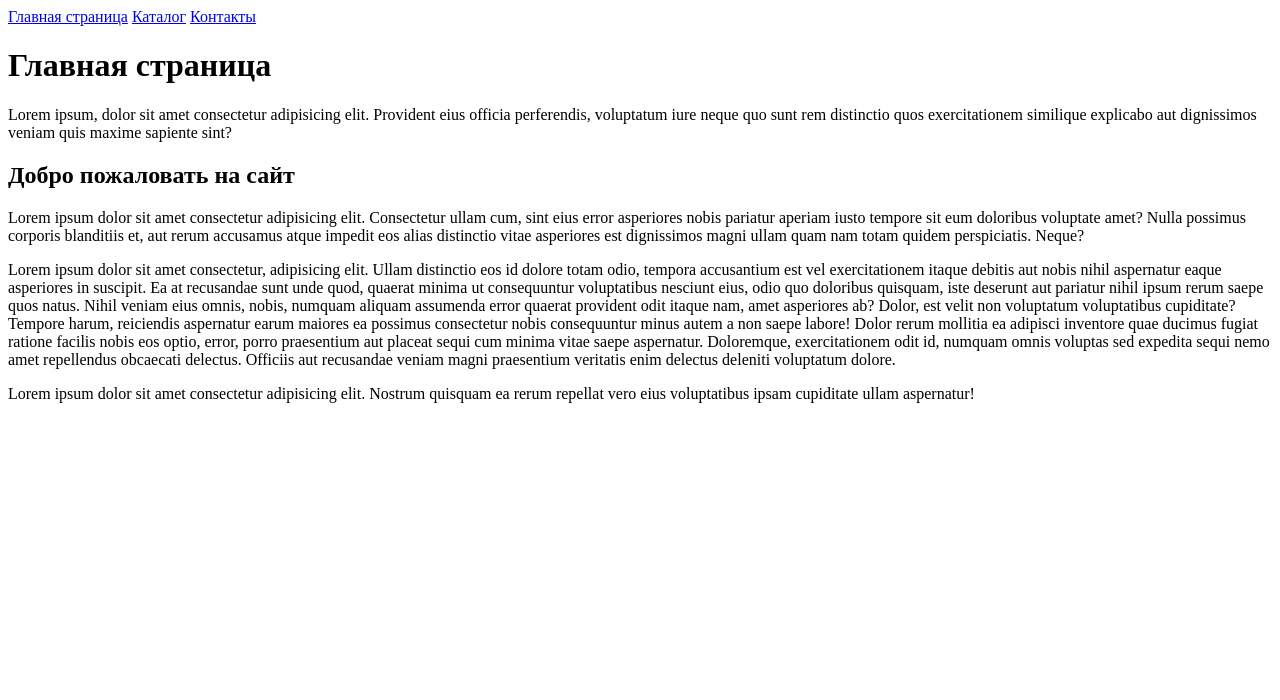
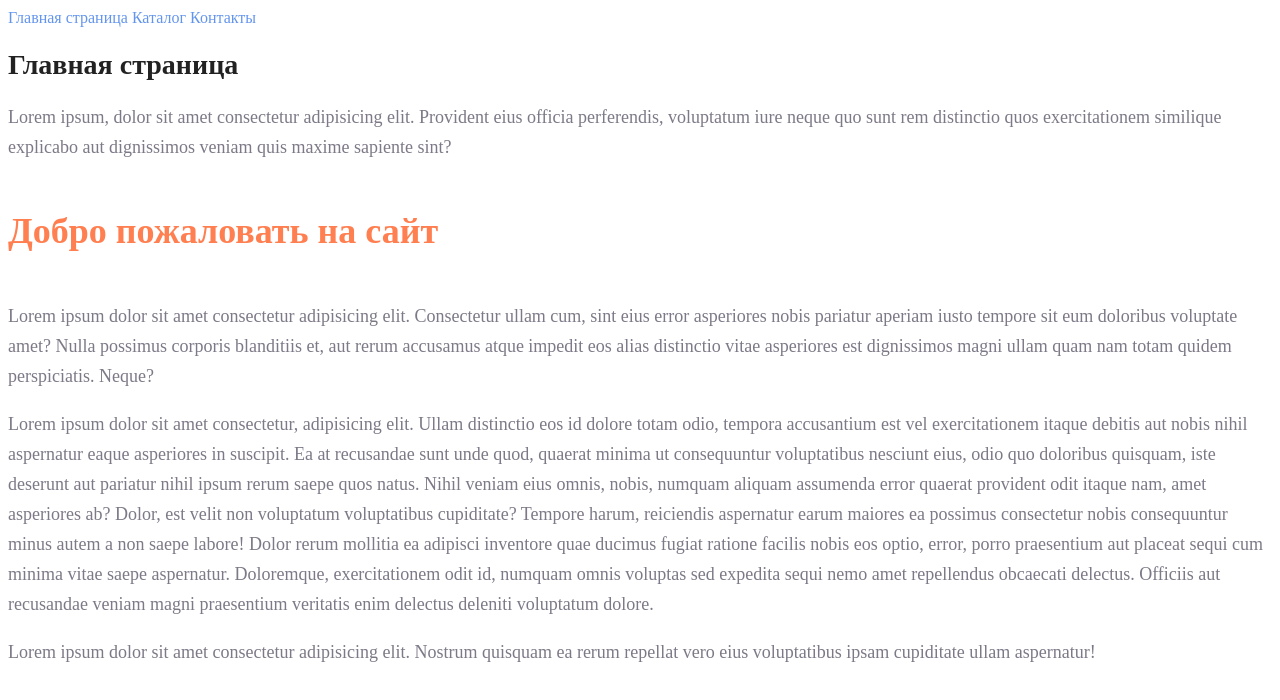
Before and after one commit to EkaterinaBerdnik/HomeWork, a plain HTML site: page index.html in a window 1280 px wide. Drawn offline with Linux system fonts and the light colour scheme.

Commit message:
Добавлен файл style.css

```diff
--- a/index.html
+++ b/index.html
@@ -5,32 +5,33 @@
     <meta http-equiv="X-UA-Compatible" content="IE=edge">
     <meta name="viewport" content="width=device-width, initial-scale=1.0">
     <title>Document</title>
+    <link rel="stylesheet" href="style.css">
 </head>
 <header>
     <nav>
-        <a href="index.html">Главная страница</a>
-        <a href="catalog/catalog.html">Каталог</a>
-        <a href="contacts.html">Контакты</a>
+        <a class="menu" href="index.html">Главная страница</a>
+        <a class="menu" href="catalog/catalog.html">Каталог</a>
+        <a class="menu" href="contacts.html">Контакты</a>
     </nav>
 </header>
 
 <body>
-    <h1>
+    <h1 class="head_1">
         Главная страница
     </h1>
-    <p>
+    <p class="par">
         Lorem ipsum, dolor sit amet consectetur adipisicing elit. Provident eius officia perferendis, voluptatum iure neque quo sunt rem distinctio quos exercitationem similique explicabo aut dignissimos veniam quis maxime sapiente sint?
     </p>
-    <h2>
+    <h2 class="head_2">
         Добро пожаловать на сайт
     </h2>
-    <p>
+    <p class="par">
         Lorem ipsum dolor sit amet consectetur adipisicing elit. Consectetur ullam cum, sint eius error asperiores nobis pariatur aperiam iusto tempore sit eum doloribus voluptate amet? Nulla possimus corporis blanditiis et, aut rerum accusamus atque impedit eos alias distinctio vitae asperiores est dignissimos magni ullam quam nam totam quidem perspiciatis. Neque?
     </p>
-    <p>
+    <p class="par">
         Lorem ipsum dolor sit amet consectetur, adipisicing elit. Ullam distinctio eos id dolore totam odio, tempora accusantium est vel exercitationem itaque debitis aut nobis nihil aspernatur eaque asperiores in suscipit. Ea at recusandae sunt unde quod, quaerat minima ut consequuntur voluptatibus nesciunt eius, odio quo doloribus quisquam, iste deserunt aut pariatur nihil ipsum rerum saepe quos natus. Nihil veniam eius omnis, nobis, numquam aliquam assumenda error quaerat provident odit itaque nam, amet asperiores ab? Dolor, est velit non voluptatum voluptatibus cupiditate? Tempore harum, reiciendis aspernatur earum maiores ea possimus consectetur nobis consequuntur minus autem a non saepe labore! Dolor rerum mollitia ea adipisci inventore quae ducimus fugiat ratione facilis nobis eos optio, error, porro praesentium aut placeat sequi cum minima vitae saepe aspernatur. Doloremque, exercitationem odit id, numquam omnis voluptas sed expedita sequi nemo amet repellendus obcaecati delectus. Officiis aut recusandae veniam magni praesentium veritatis enim delectus deleniti voluptatum dolore.
     </p>
-    <p>
+    <p class="par">
         Lorem ipsum dolor sit amet consectetur adipisicing elit. Nostrum quisquam ea rerum repellat vero eius voluptatibus ipsam cupiditate ullam aspernatur!
     </p>
 
--- /dev/null
+++ b/style.css
@@ -0,0 +1,28 @@
+a {
+    text-decoration: none;
+    }
+.menu {
+    color: cornflowerblue;
+    font-size: 16px;
+    line-height: 20px;
+}
+.head_1 {
+    color: #222222;
+    font-size: 28px;
+    line-height: 36px;
+    font-weight: bold;
+}
+.par {
+    font-style: normal;
+    font-weight: 300;
+    font-size: 18px;
+    line-height: 30px;
+    color: #7D7987
+}
+.head_2 {
+    color: coral;
+    font-style: normal;
+    font-weight: 700;
+    font-size: 36px;
+    line-height: 80px;
+}
```
Also changed, not shown: catalog/catalog.html (+9 -8 lines), contacts.html (+7 -3 lines).
